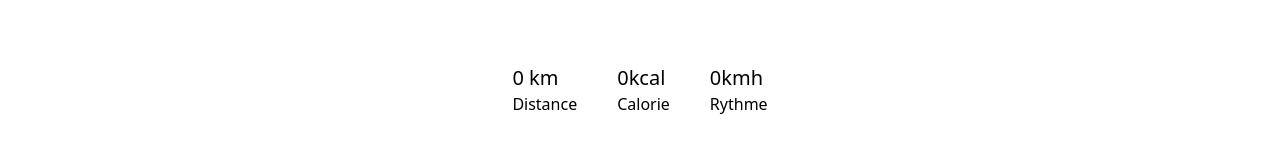
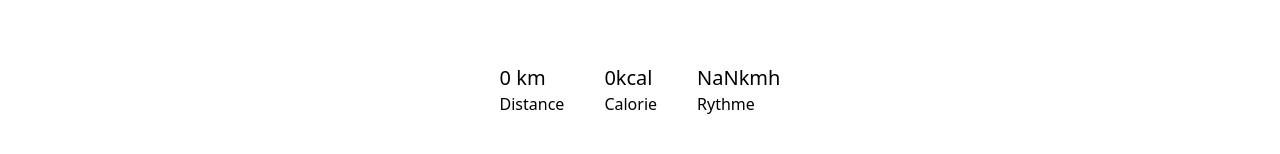
Before and after one commit to ComicScrip/lyon-react-mars22-p2g4, a React (Create React App) app: page /liveview in a window 1280 px wide. Shown: the part 548-702 px from the top of the page. Built offline with nearby package versions, Linux system fonts and the light colour scheme; no server answers.

Commit message:
The path begining when the start button is active & setting calorie value

```diff
--- a/src/components/RunInformations/RunInformations.js
+++ b/src/components/RunInformations/RunInformations.js
@@ -4,15 +4,17 @@ import React, { useState, useEffect } from 'react';
 import Timer from './Timer/Timer';
 import ControlButtons from './ControlButtons/ControlButtons';
 import './RunInformations.css';
-import L from 'leaflet';
 
-export default function RunInformations({ currentPath }) {
-  const [isActive, setIsActive] = useState(false);
-  const [isPaused, setIsPaused] = useState(true);
+export default function RunInformations({
+  distancePath,
+  isActive,
+  setIsActive,
+  isPaused,
+  setIsPaused,
+}) {
   const [time, setTime] = useState(0);
   let speed = `${0}kmh`;
   let calorie = `${0}kcal`;
-  const distancePath = [];
 
   useEffect(() => {
     let interval = null;
@@ -43,17 +45,13 @@ export default function RunInformations({ currentPath }) {
     setTime(0);
   };
 
-  if (currentPath.length >= 2) {
-    const from = L.latLng(currentPath.at(-2));
-    const to = L.latLng(currentPath.at(-1));
-    const distance = from.distanceTo(to).toFixed(0) / 1000;
-    speed = `${distance * 720}kmh`;
-    distancePath.push(distance);
-    let distanceTotalPath = 0;
-    for (let i = 0; i < distancePath.length; i++) {
-      distanceTotalPath += distancePath[i];
-      calorie = `${Math.round(distanceTotalPath * 77.8)}kcal`;
-    }
+  const lastDistance = distancePath.at(-1);
+  speed = `${lastDistance * 720}kmh`;
+
+  let distanceTotalPath = 0;
+  for (let i = 0; i < distancePath.length; i++) {
+    distanceTotalPath += distancePath[i];
+    calorie = `${Math.round(distanceTotalPath * 77.8)}kcal`;
   }
 
   return (
--- a/src/screens/LiveView.js
+++ b/src/screens/LiveView.js
@@ -1,21 +1,39 @@
+/* eslint-disable consistent-return */
 /* eslint-disable no-console */
 import React, { useEffect, useState } from 'react';
 import DisplayMapLive from '../components/DisplayMapLive';
 import RunInformations from '../components/RunInformations/RunInformations';
+import L from 'leaflet';
 
 export default function Liveview({ path, position }) {
+  const [isActive, setIsActive] = useState(false);
+  const [isPaused, setIsPaused] = useState(true);
   const [currentPath, setCurrentPath] = useState([]);
+  const [distancePath, setDistancePath] = useState([]);
+  let distance = 0;
 
   useEffect(() => {
+    if (isActive && isPaused === false) {
       let interval = null;
 
       interval = setInterval(() => {
         setCurrentPath([...currentPath, [position.lat, position.lon]]);
-    }, 5000);
+
+        if (currentPath.length >= 2) {
+          const from = L.latLng(currentPath.at(-2));
+          const to = L.latLng(currentPath.at(-1));
+          distance = from.distanceTo(to).toFixed(0) / 1000;
+        }
+
+        setDistancePath([...distancePath, distance]);
+      }, 1000);
+
+      console.log(distancePath);
 
       return () => {
         clearInterval(interval);
       };
+    }
   });
 
   return (
@@ -27,7 +45,13 @@ export default function Liveview({ path, position }) {
         zoom={20}
       />
 
-      <RunInformations currentPath={currentPath} />
+      <RunInformations
+        distancePath={distancePath}
+        isActive={isActive}
+        setIsActive={setIsActive}
+        isPaused={isPaused}
+        setIsPaused={setIsPaused}
+      />
     </div>
   );
 }
```
Lines whose indentation alone changed are shown as unchanged.
